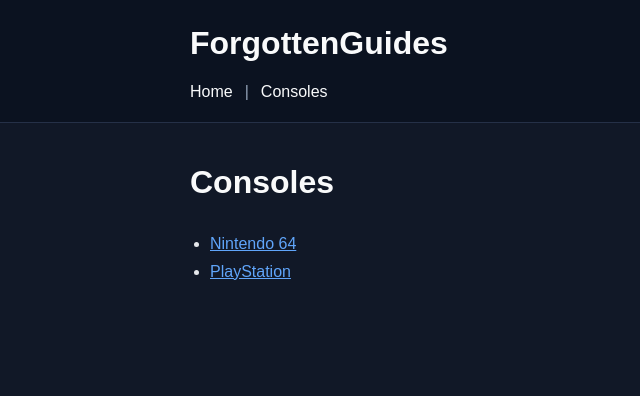
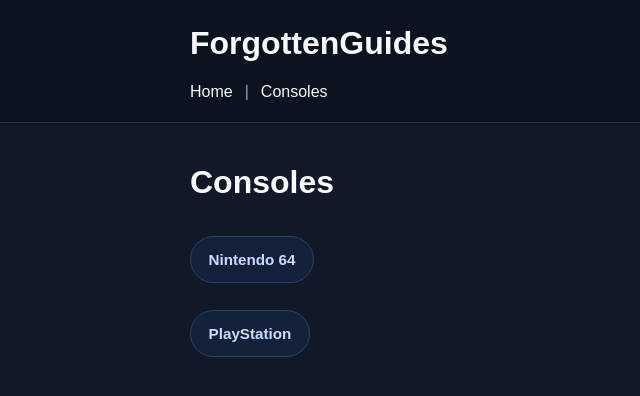
Before and after one commit to ForgottenGem/ForgottenGuides, a Jekyll site: the page built from consoles/index.md, in a window 1280 px wide. Shown: the top 396 px of the page, without its empty margins (0-640 px from the left). Built offline with Jekyll 4.4.1, drawn with Linux system fonts in a browser that asks for light colours.

Commit message:
Update index.md

```diff
--- a/consoles/index.md
+++ b/consoles/index.md
@@ -5,5 +5,10 @@ title: Consoles
 
 # Consoles
 
-- [Nintendo 64]({{ '/n64/' | relative_url }})
-- [PlayStation]({{ '/playstation/' | relative_url }})
+<a class="button-link" href="{{ '/n64/' | relative_url }}">
+  Nintendo 64
+</a>
+
+<a class="button-link" href="{{ '/playstation/' | relative_url }}">
+  PlayStation
+</a>
```
